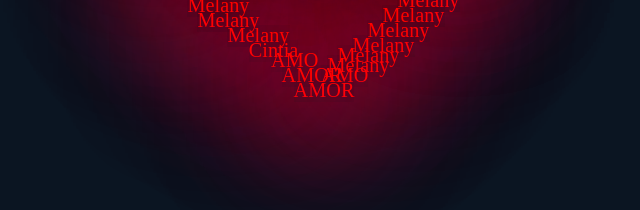
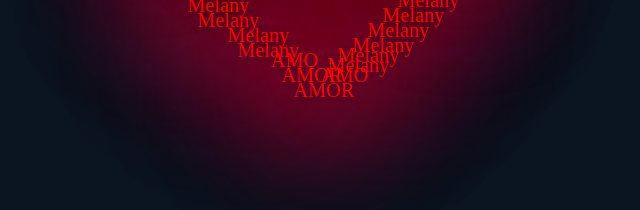
Before and after one commit to dhanfer/Corazon-, a plain HTML site: page index.html in a window 1280 px wide. Shown: the part 422-632 px from the top of the page, 0-640 px from the left. Drawn offline with Linux system fonts and the light colour scheme.

Commit message:
Update index.html

```diff
--- a/index.html
+++ b/index.html
@@ -337,7 +337,7 @@
 
       <p class="primera-">AMOR</p>
       <p class="segunda-">AMO</p>
-      <p class="tercera-">Cintia</p>
+      <p class="tercera-">Melany</p>
       <p class="cuarta-">Melany</p>
       <p class="quinta-">Melany</p>
       <p class="sexta-">Melany</p>
```
